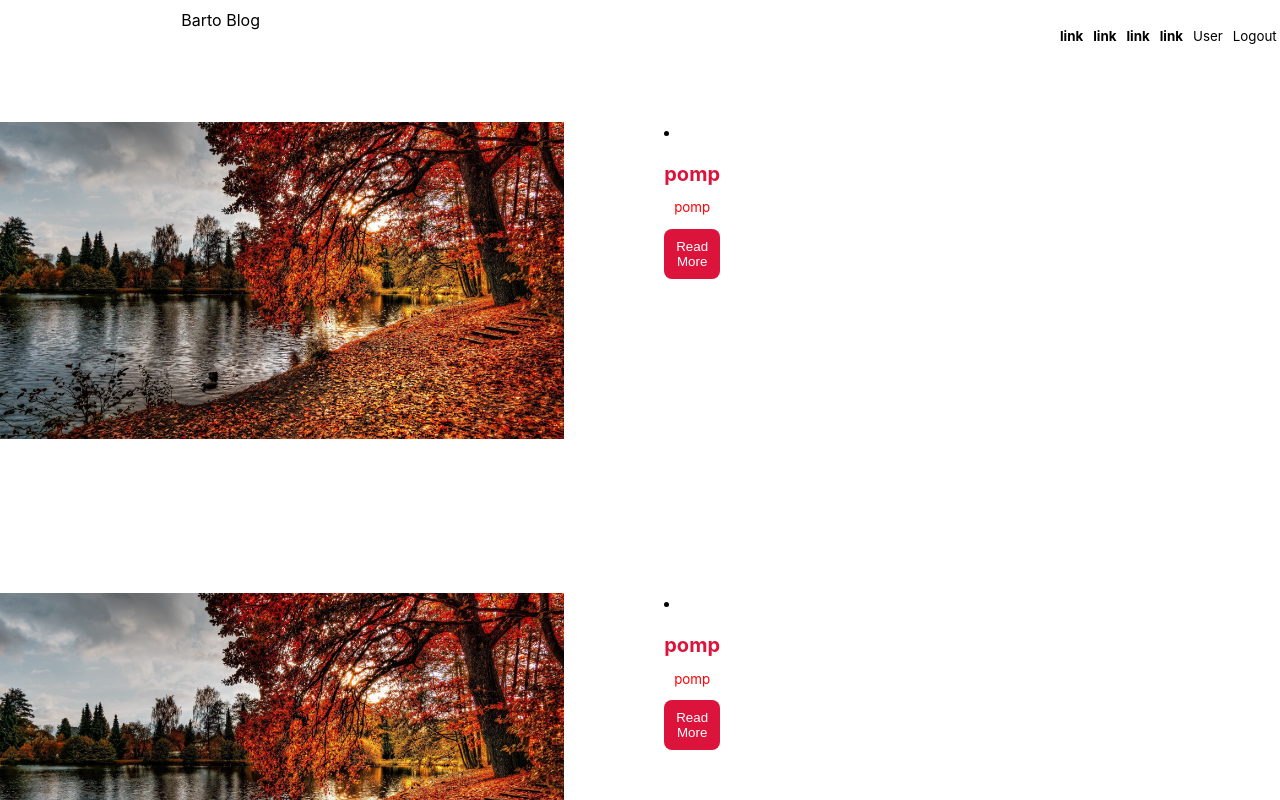
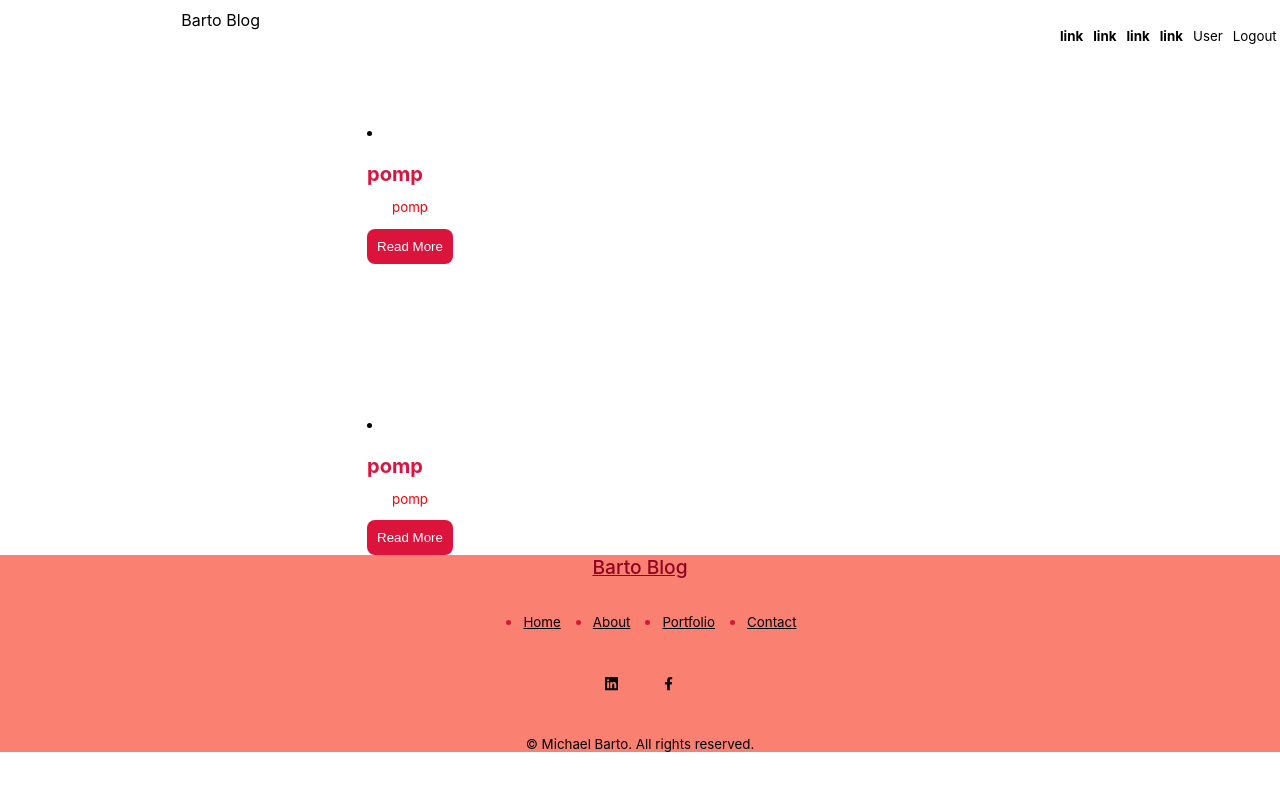
Before and after one commit to mbarto202/blog-website, a React (Create React App) app: page / in a window 1280 px wide. Shown: the top 800 px of the page. Built offline with nearby package versions, Linux system fonts and the light colour scheme.

Commit message:
removed pic from post and started single

```diff
--- a/src/pages/Home.jsx
+++ b/src/pages/Home.jsx
@@ -7,14 +7,12 @@ const Home = () => {
     {
       id: 1,
       title: "pomp",
-      desc: "pomp",
-      img: fall},
+      desc: "pomp"},
 
       {
         id: 1,
         title: "pomp",
-        desc: "pomp",
-        img: fall}
+        desc: "pomp"}
   ];
   return (
     <div className='home'>
--- a/src/pages/Single.jsx
+++ b/src/pages/Single.jsx
@@ -1,8 +1,15 @@
 import React from 'react'
-
+import './single.css'
+// /post/1
 const Single = () => {
   return (
-    <div>Single</div>
+    <div className="single">
+      <div className="user"></div>
+      <div className="info">
+        <span>Michael</span>
+        <p>Posted 2 days ago</p>
+      </div>
+    </div>
   )
 }
 
--- /dev/null
+++ b/src/pages/single.css
@@ -0,0 +1,5 @@
+.single {
+    display: flex;
+    justify-content: center;
+    margin-bottom: 50px;
+}
```
